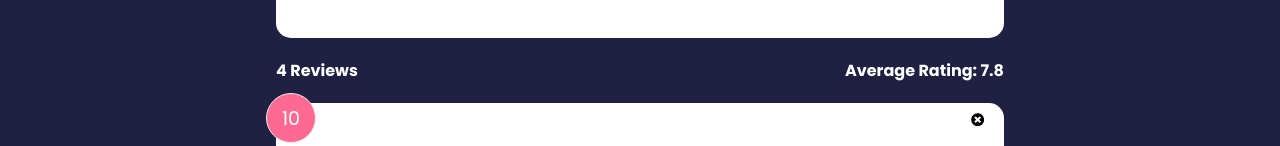
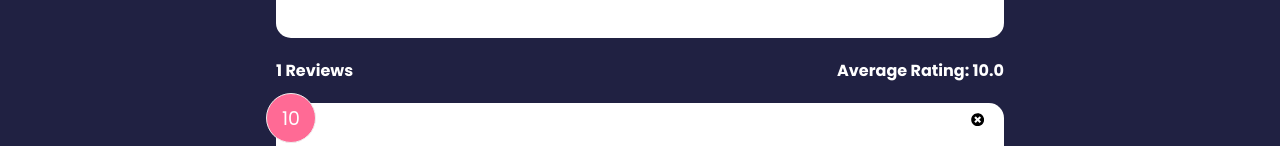
Before and after one commit to Harry-Leepz/feedback, a React (Create React App) app: page / in a window 1280 px wide. Shown: the part 341-487 px from the top of the page. Built offline with nearby package versions, Linux system fonts and the light colour scheme.

Commit message:
Add context to feedback stats component

```diff
--- a/src/components/FeedbackStats.jsx
+++ b/src/components/FeedbackStats.jsx
@@ -1,9 +1,13 @@
-const FeedbackStats = ({ data }) => {
+import { useContext } from "react";
+import FeedbackContext from "../context/FeedbackContext";
+
+const FeedbackStats = () => {
+  const { feedback } = useContext(FeedbackContext);
   // Calculate average ratings
   let average =
-    data.reduce((acc, current) => {
+    feedback.reduce((acc, current) => {
       return acc + current.rating;
-    }, 0) / data.length;
+    }, 0) / feedback.length;
 
   // set avergae to one deciaml place and
   // have any .0 replace by a single figure
@@ -11,7 +15,7 @@
 
   return (
     <div className='feedback-stats'>
-      <h4> {data.length} Reviews</h4>
+      <h4> {feedback.length} Reviews</h4>
       <h4> Average Rating: {isNaN(average) ? 0 : average}</h4>
     </div>
   );
```
